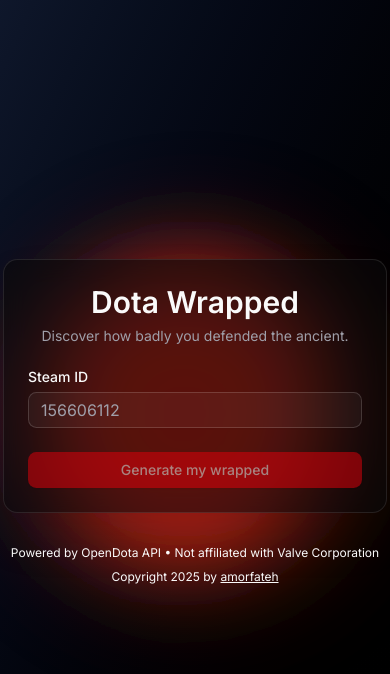
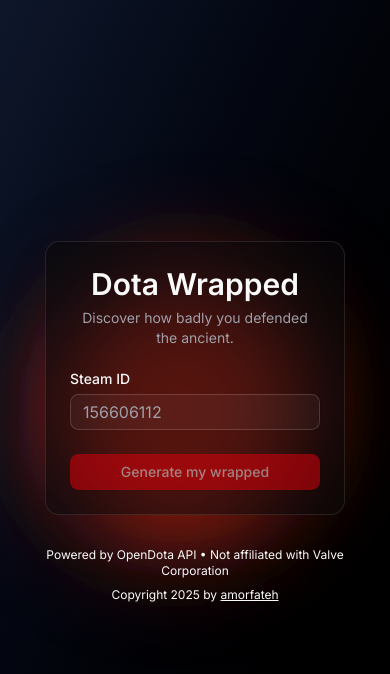
Before and after one commit to ahmadzakiy/dota, a Next.js app: page / in a window 390 px wide. Shown: the top 674 px of the page. Built offline with nearby package versions, Linux system fonts and the light colour scheme; a web font is replaced by a local one.

Commit message:
update bg

```diff
--- a/app/page.tsx
+++ b/app/page.tsx
@@ -61,10 +61,10 @@ export default function HomePage() {
           fifth: "255, 255, 255",
           sixth: "192, 46, 26",
         }}
-        interactive={true}
+        interactive={false}
       />
       {/* Main Form Card */}
-      <Card className="relative z-1 w-full max-w-sm bg-background/60 text-center shadow-2xl backdrop-blur-md">
+      <Card className="relative z-1 w-full max-w-[300px] bg-background/60 text-center shadow-2xl backdrop-blur-md sm:max-w-sm">
         <CardHeader>
           <CardTitle>
             <h1 className="text-3xl">Dota Wrapped</h1>
--- a/components/footer.tsx
+++ b/components/footer.tsx
@@ -1,6 +1,6 @@
 export function Footer() {
   return (
-    <footer className="relative z-1 mt-8 space-y-2 text-center">
+    <footer className="relative z-1 mx-6 mt-8 space-y-2 text-center">
       <p className="text-xs">Powered by OpenDota API • Not affiliated with Valve Corporation</p>
       <p className="text-xs">
         Copyright 2025 by{" "}
```
